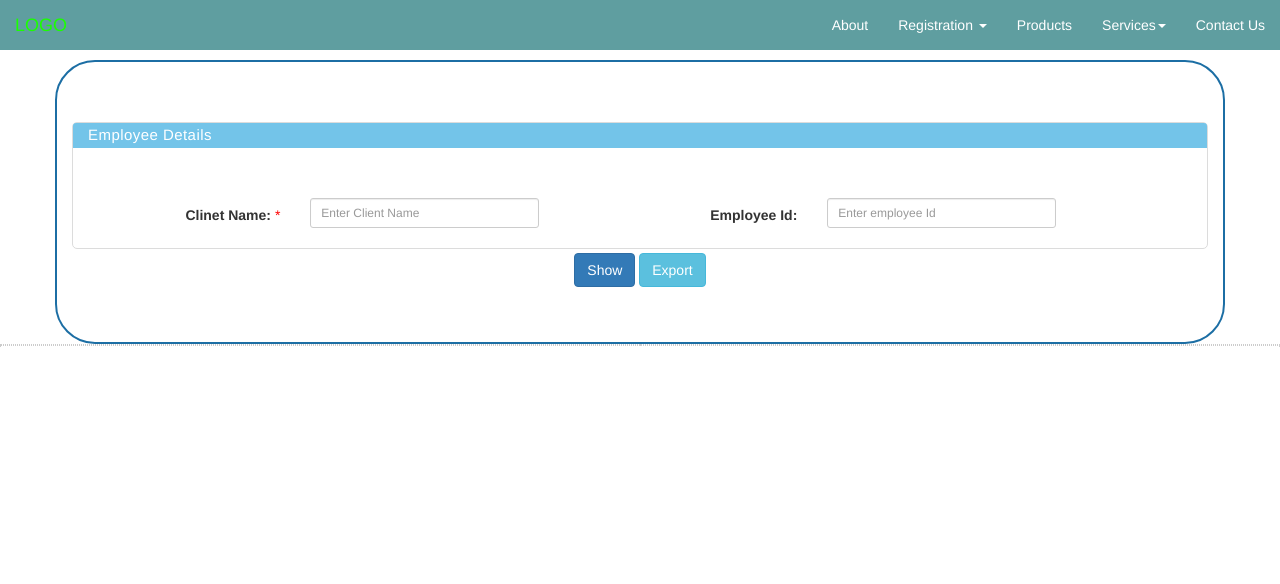
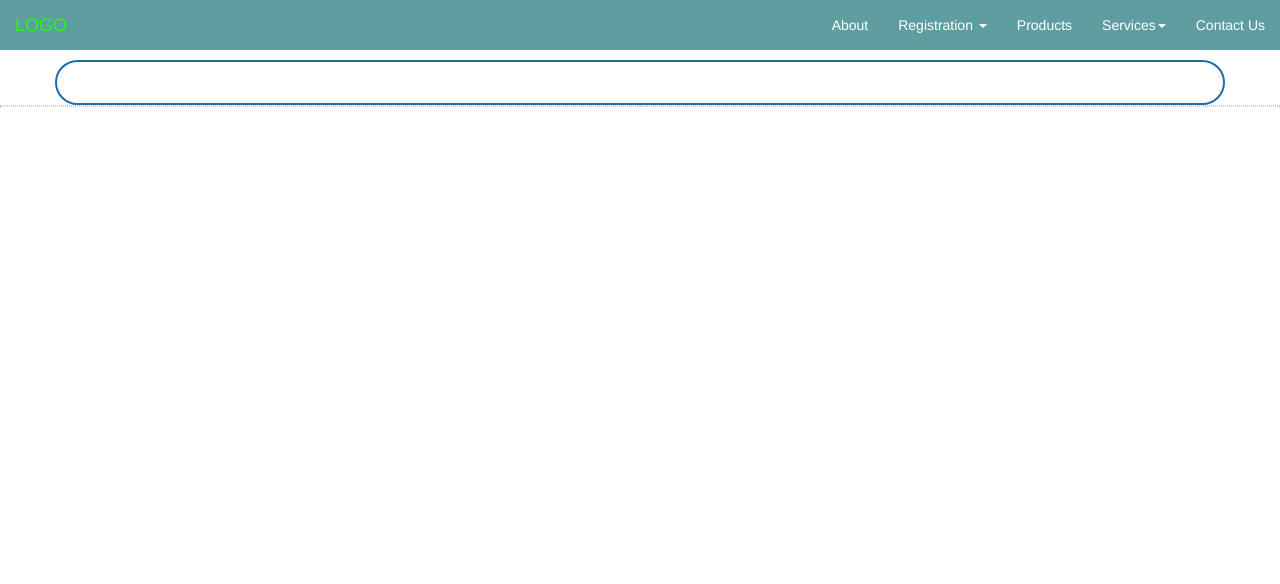
Before and after one commit to keerthanvenkat/payroll, a Django app: page /createuser/employeedetails/ in a window 1280 px wide. Shown: the top 584 px of the page. Run offline with Django 3.2, Linux system fonts and the light colour scheme; some libraries are stand-ins or nearby versions.

Commit message:
employe template removed

```diff
--- a/src/templates/services/employee_details.html
+++ b/src/templates/services/employee_details.html
@@ -8,108 +8,10 @@
 <link rel="stylesheet" type="text/css" href="{% static 'css/componet.css' %}" />
 <link rel="stylesheet" type="text/css" href="{% static 'css/bootstrap.css' %}" />
 <link rel="stylesheet" type="text/css" href="{% static 'css/responsive.css' %}" />
-<div class="container table-body-new">
+<div class="container table-body-new" style="padding-top: initial">
     <div class="row" id="animationSandbox">
         <div class="col-sm-12">
-            <div class="portlet">
-              <div class="portlet-heading bg-info">
-                <h3 class="portlet-title">Employee Details</h3>
-                <div class="portlet-widgets">
-                </div>
-                <div class="clearfix"></div>
-              </div>
-              <div id="bg-primary1" class="panel-collapse collapse in">
-                <div class="portlet-body" style="padding:50px">
-                  <div class="form-horizontal group-border-dashed">
-                    <div class="col-sm-6">
-                      <div class="form-group has-feedback">
-                        <label class=" col-sm-4 control-label" style="padding-top: -3px">Clinet Name: <span class="required">*</span></label>
-                        <div class="col-sm-6">
-                          <input type="text" class="form-control input-sm" id="countryval" value="" tabindex="1" placeholder="Enter Client Name">
-                          <input type="hidden" id="country-id">
-                          <div id="ac-country" class="ac-textbox default-display-none">
-                            <ul style="width:85%;"></ul>
-                          </div>
-                          <i class="fa-1-5x form-control-feedback fa fa-search"></i>
-                        </div>
-                      </div>
-                    </div>
-                    <div class="col-sm-6">
-                      <div class="form-group has-feedback">
-                        <label class="col-sm-4 control-label"style="padding-top: -3px">Employee Id: </label>
-                        <div class="col-sm-6">
-                          <input type="hidden" id="domainid">
-                          <input type="text" class="form-control input-sm" id="domainval" value="" tabindex="6" placeholder="Enter employee Id">
-                          <div id="ac-domain" class="ac-textbox default-display-none">
-                            <ul style="width:85%;"></ul>
-                          </div>
-                          <i class="fa-1-5x form-control-feedback fa fa-search"></i>
-                        </div>
-                      </div>
-                    </div>
-                    <div class="col-sm-12">
-                      <center>
-                        <div class="form-group m-b-0 m-t-5">
-                          <button class="btn btn-primary waves-effect waves-light" type="submit" id="show-button" tabindex="11"> Show </button>
-                          <button class="btn btn-info waves-effect waves-light" type="submit" id="export" tabindex="12"> Export </button>
-                        </div>
-                      </center>
-                    </div>
-                    <div class="clear"></div>
-                  </div>
-                </div>
-              </div>
-            </div>
-            <div id="compliance_animation">
-              <div class="card-box details" style="display: none;">
-                <div class="grid-table-rpt">
-                  <div class="table-responsive">
-                        <div class="col-sm-12">
-                            <div class="col-sm-12 text-center"><h4>Client Unit Details</h4></div>
-                            <div class="col-sm-6 text-center"><h6>Country: <span style="margin-left:10px; font-weight:bold;" class="countrynameval"></span></h6></div>
-                            <div class="col-sm-6 text-center"><h6>Business Group: <span style="margin-left:10px; font-weight:bold;" class="bgroupsval"> </span></h6></div>
-                            <div class="col-sm-6 text-center"><h6>Group: <span style="margin-left:10px; font-weight:bold;" class="groupval"> </span></h6></div>
-                            <div class="col-sm-6 text-center"><h6>Legal Entity: <span style="margin-left:10px; font-weight:bold;" class="lentityval"></span></h6></div>
-                        </div>
-                        <div class="clearfix"></div>
-                        <table id="datatable-responsive" class="table dt-responsive nowrap" cellspacing="0" width="100%">
-                          <thead>
-                            <tr align="left" class="tr-heading">
-                              <th width="01%">#</th>
-                                <th width="06%">Unit Code</th>
-                                <th width="10%">Unit Name</th>
-                                <th width="07%">Division</th>
-                                <th width="08%">Category</th>
-                                <th width="13%">Domain - Organization Type</th>
-                                <th width="12%">Address</th>
-                                <th width="07%">Created By</th>
-                                <th width="07%">Created On</th>
-                                <th width="07%">Status</th>
-                            </tr>
-                          </thead>
-                            <tbody class="tbody-clientdetails-list">
-                            </tbody>
-                        </table>
-                        <table class="pagination-view default-display-none">
-                          <tr>
-                            <td>
-                              <span class="compliance_count"> </span>
-                              <span class="divider-view"> | </span>
-                              <span class="items-per-page">
-                              Show
-                              <select id="items_per_page">
-                              </select>
-                              entries
-                              </span>
-                            </td>
-                            <td style="width:600px;"></td>
-                            <td style="text-align:right;padding-right:10px;">
-                              <ul id="pagination-rpt"></ul>
-                            </td>
-                          </tr>
-                        </table>
-                    </div>
-                </div>
+
               </div>
             </div>
         </div>
```
